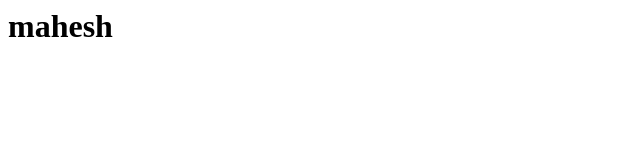
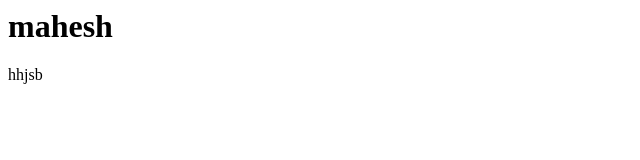
Before and after one commit to konatham2005/mk-, a plain HTML site: page index.html in a window 1280 px wide. Shown: the full height of the page, 0-640 px from the left. Drawn offline with Linux system fonts and the light colour scheme.

Commit message:
Update index.html

```diff
--- a/index.html
+++ b/index.html
@@ -6,5 +6,6 @@
 </head>
 <body>
     <h1>mahesh</h1>
+    hhjsb
 </body>
 </html>
```
